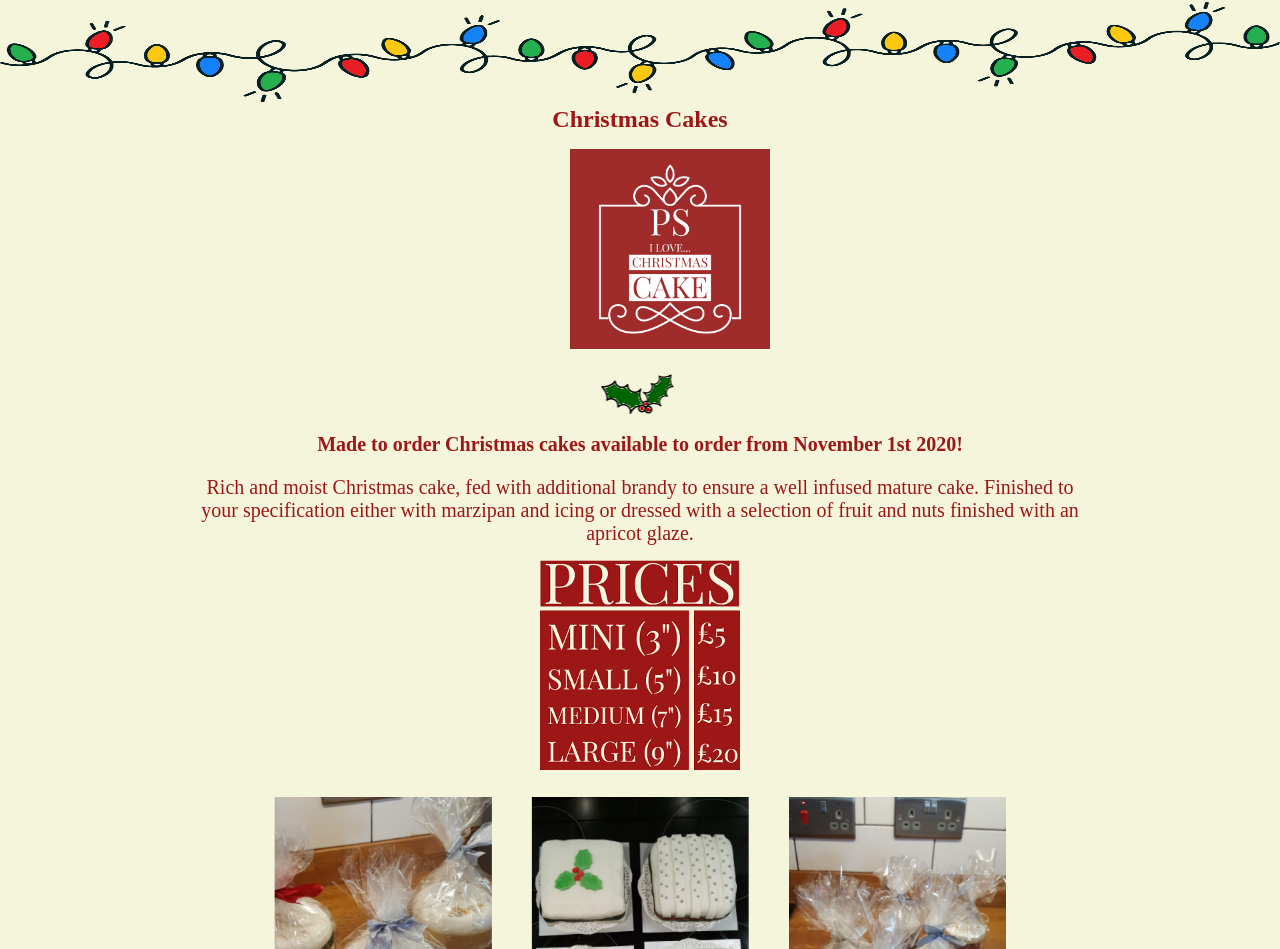
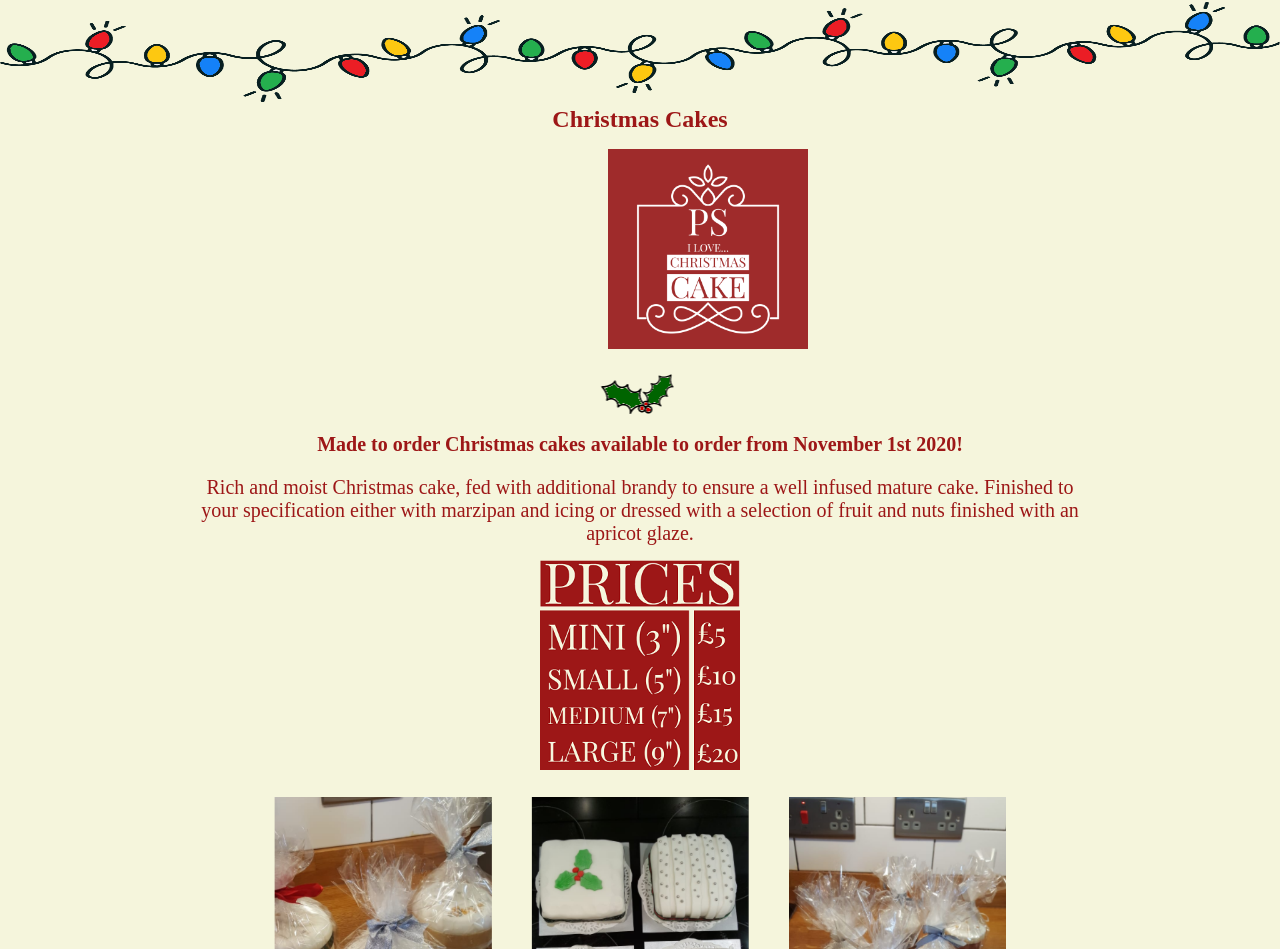
Before and after one commit to jessica6994/ps-i-love, a plain HTML site: page bakery.html in a window 1280 px wide. Shown: the part 998-1947 px from the top of the page. Drawn offline with nearby package versions, Linux system fonts and the light colour scheme; a web font is replaced by a local one.

Commit message:
Update style.css

```diff
--- a/style.css
+++ b/style.css
@@ -127,7 +127,7 @@ button:hover{
   top:30px;
   position: relative;
   transform: translate(-50%, -50%);
-  left:205px;
+  left:19%;
 }
 .cakecontent{
   width: 70%;
```
